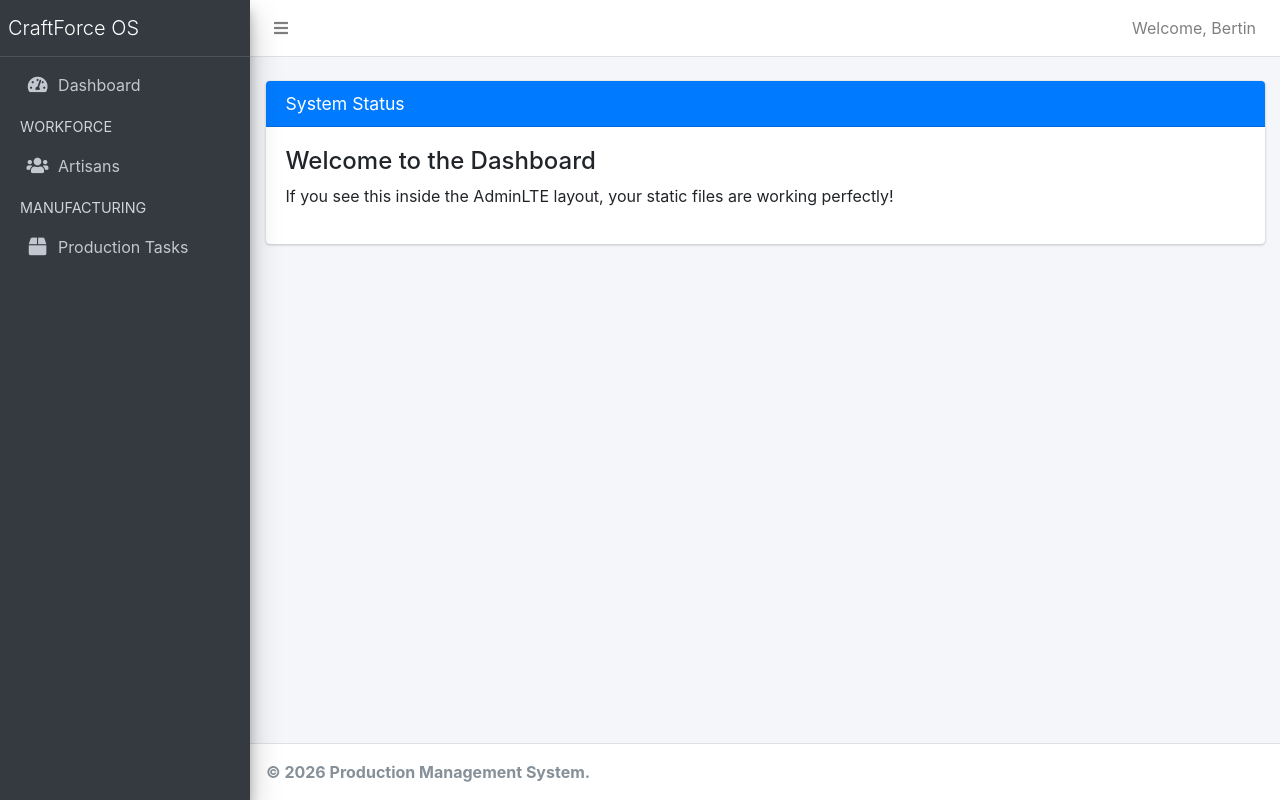
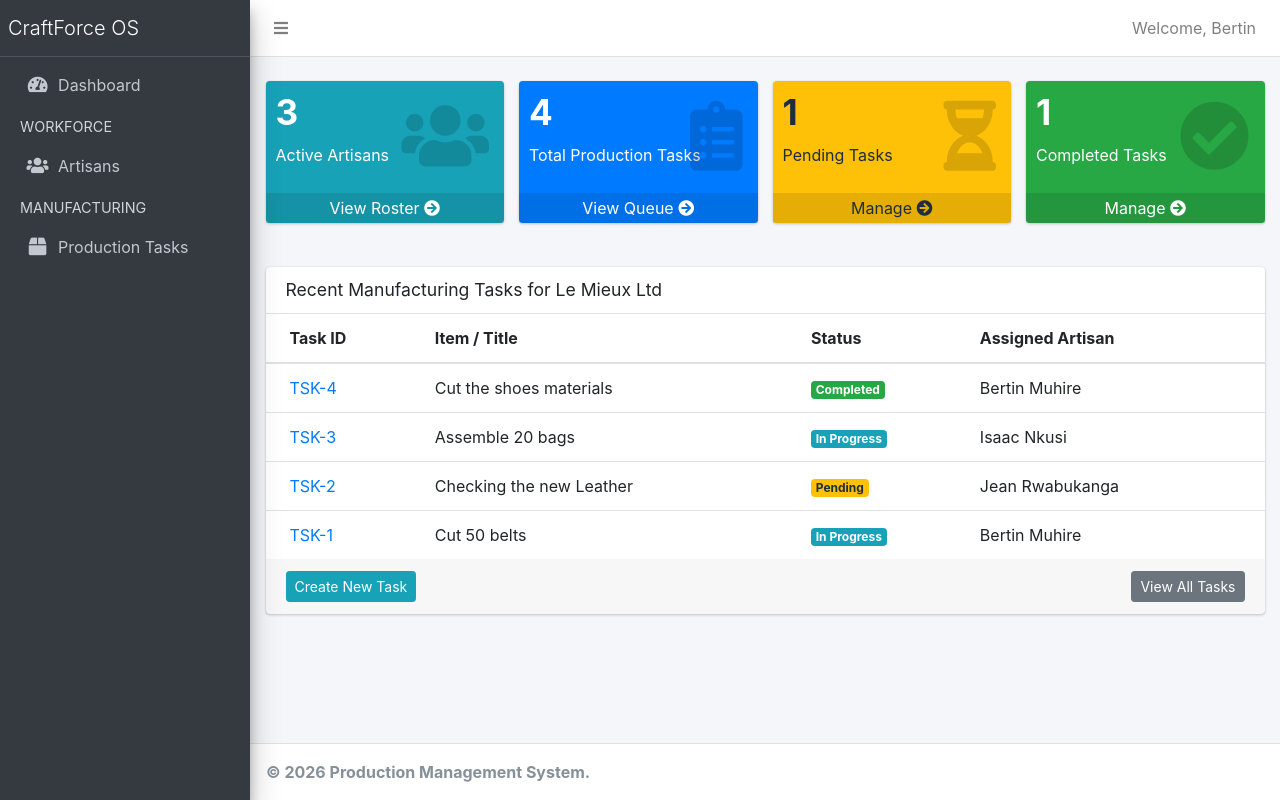
Before and after one commit to muhirebertin/FinalProductManagmentWithMl, a Django app: page / in a window 1280 px wide. Run offline with Django 5.2, Linux system fonts and the light colour scheme; a user stored in the database is signed in; data comes from the database, SQL or seed files in the repository; some libraries are stand-ins or nearby versions.

Commit message:
Tested the dynamic dashboard feature

```diff
--- a/production/urls.py
+++ b/production/urls.py
@@ -5,5 +5,9 @@ from . import views
 app_name = 'production'
 
 urlpatterns = [
-     # We will add our views here in Step 6
+    path('tasks/', views.task_list, name='task_list'),
+    path('tasks/<int:pk>/', views.task_detail, name='task_detail'),
+    path('tasks/add/', views.task_create, name='task_create'),
+    path('tasks/<int:pk>/edit/', views.task_update, name='task_update'),
+    path('tasks/<int:pk>/delete/', views.task_delete, name='task_delete'),
 ]
--- a/production/views.py
+++ b/production/views.py
@@ -1,5 +1,68 @@
 # production/views.py
-from django.shortcuts import render
+from django.shortcuts import render, redirect, get_object_or_404
+from django.contrib.auth.decorators import login_required
+from .models import ProductionTask
+from .forms import ProductionTaskForm
+from employees.models import Employee
 
+
+@login_required(login_url='/admin/login/')
 def dashboard(request):
-    return render(request, 'dashboard.html')
+    # Calculate live statistics from the database
+    total_artisans = Employee.objects.filter(is_active=True).count()
+    total_tasks = ProductionTask.objects.count()
+    pending_tasks = ProductionTask.objects.filter(status='Pending').count()
+    completed_tasks = ProductionTask.objects.filter(status='Completed').count()
+
+    # Get the 5 most recent tasks for the data table
+    recent_tasks = ProductionTask.objects.select_related('assigned_to').order_by('-created_at')[:5]
+
+    context = {
+        'total_artisans': total_artisans,
+        'total_tasks': total_tasks,
+        'pending_tasks': pending_tasks,
+        'completed_tasks': completed_tasks,
+        'recent_tasks': recent_tasks,
+    }
+    return render(request, 'dashboard.html', context)
+
+@login_required(login_url='/admin/login/')
+def task_list(request):
+    tasks = ProductionTask.objects.all().select_related('assigned_to')
+    return render(request, 'production/task_list.html', {'tasks': tasks})
+
+@login_required(login_url='/admin/login/')
+def task_create(request):
+    if request.method == 'POST':
+        form = ProductionTaskForm(request.POST)
+        if form.is_valid():
+            form.save()
+            return redirect('production:task_list')
+    else:
+        form = ProductionTaskForm()
+    return render(request, 'production/task_form.html', {'form': form, 'title': 'Assign New Task'})
+
+@login_required(login_url='/admin/login/')
+def task_detail(request, pk):
+    task = get_object_or_404(ProductionTask, pk=pk)
+    return render(request, 'production/task_detail.html', {'task': task})
+
+@login_required(login_url='/admin/login/')
+def task_update(request, pk):
+    task = get_object_or_404(ProductionTask, pk=pk)
+    if request.method == 'POST':
+        form = ProductionTaskForm(request.POST, instance=task)
+        if form.is_valid():
+            form.save()
+            return redirect('production:task_list')
+    else:
+        form = ProductionTaskForm(instance=task)
+    return render(request, 'production/task_form.html', {'form': form, 'title': 'Edit Task'})
+
+@login_required(login_url='/admin/login/')
+def task_delete(request, pk):
+    task = get_object_or_404(ProductionTask, pk=pk)
+    if request.method == 'POST':
+        task.delete()
+        return redirect('production:task_list')
+    return render(request, 'production/task_confirm_delete.html', {'task': task})
--- a/templates/base.html
+++ b/templates/base.html
@@ -52,7 +52,7 @@
                     </li>
                     <li class="nav-header">MANUFACTURING</li>
                     <li class="nav-item">
-                        <a href="#" class="nav-link">
+                        <a href="{% url 'production:task_list' %}" class="nav-link">
                             <i class="nav-icon fas fa-box"></i>
                             <p>Production Tasks</p>
                         </a>
--- a/templates/dashboard.html
+++ b/templates/dashboard.html
@@ -3,14 +3,111 @@
 
 {% block content %}
 <div class="row">
+    <!-- Stat Box 1: Total Artisans -->
+    <div class="col-lg-3 col-6">
+        <div class="small-box bg-info">
+            <div class="inner">
+                <h3>{{ total_artisans }}</h3>
+                <p>Active Artisans</p>
+            </div>
+            <div class="icon">
+                <i class="fas fa-users"></i>
+            </div>
+            <a href="{% url 'employees:employee_list' %}" class="small-box-footer">View Roster <i class="fas fa-arrow-circle-right"></i></a>
+        </div>
+    </div>
+
+    <!-- Stat Box 2: Total Tasks -->
+    <div class="col-lg-3 col-6">
+        <div class="small-box bg-primary">
+            <div class="inner">
+                <h3>{{ total_tasks }}</h3>
+                <p>Total Production Tasks</p>
+            </div>
+            <div class="icon">
+                <i class="fas fa-clipboard-list"></i>
+            </div>
+            <a href="{% url 'production:task_list' %}" class="small-box-footer">View Queue <i class="fas fa-arrow-circle-right"></i></a>
+        </div>
+    </div>
+
+    <!-- Stat Box 3: Pending Tasks -->
+    <div class="col-lg-3 col-6">
+        <div class="small-box bg-warning">
+            <div class="inner">
+                <h3>{{ pending_tasks }}</h3>
+                <p>Pending Tasks</p>
+            </div>
+            <div class="icon">
+                <i class="fas fa-hourglass-half"></i>
+            </div>
+            <a href="{% url 'production:task_list' %}" class="small-box-footer">Manage <i class="fas fa-arrow-circle-right"></i></a>
+        </div>
+    </div>
+
+    <!-- Stat Box 4: Completed Tasks -->
+    <div class="col-lg-3 col-6">
+        <div class="small-box bg-success">
+            <div class="inner">
+                <h3>{{ completed_tasks }}</h3>
+                <p>Completed Tasks</p>
+            </div>
+            <div class="icon">
+                <i class="fas fa-check-circle"></i>
+            </div>
+            <a href="{% url 'production:task_list' %}" class="small-box-footer">Manage <i class="fas fa-arrow-circle-right"></i></a>
+        </div>
+    </div>
+</div>
+
+<!-- Recent Tasks Table -->
+<div class="row mt-4">
     <div class="col-12">
-        <div class="card card-primary">
-            <div class="card-header">
-                <h3 class="card-title">System Status</h3>
+        <div class="card">
+            <div class="card-header border-transparent">
+                <h3 class="card-title">Recent Manufacturing Tasks for Le Mieux Ltd</h3>
             </div>
-            <div class="card-body">
-                <h4>Welcome to the Dashboard</h4>
-                <p>If you see this inside the AdminLTE layout, your static files are working perfectly!</p>
+            <div class="card-body p-0">
+                <div class="table-responsive">
+                    <table class="table m-0">
+                        <thead>
+                            <tr>
+                                <th>Task ID</th>
+                                <th>Item / Title</th>
+                                <th>Status</th>
+                                <th>Assigned Artisan</th>
+                            </tr>
+                        </thead>
+                        <tbody>
+                            {% for task in recent_tasks %}
+                            <tr>
+                                <td><a href="{% url 'production:task_detail' task.pk %}">TSK-{{ task.id }}</a></td>
+                                <td>{{ task.title }}</td>
+                                <td>
+                                    {% if task.status == 'Completed' %}
+                                        <span class="badge badge-success">{{ task.status }}</span>
+                                    {% elif task.status == 'In Progress' %}
+                                        <span class="badge badge-info">{{ task.status }}</span>
+                                    {% else %}
+                                        <span class="badge badge-warning">{{ task.status }}</span>
+                                    {% endif %}
+                                </td>
+                                <td>
+                                    <div class="sparkbar" data-color="#00a65a" data-height="20">{{ task.assigned_to|default:"Unassigned" }}</div>
+                                </td>
+                            </tr>
+                            {% empty %}
+                            <tr>
+                                <td colspan="4" class="text-center">No recent tasks found.</td>
+                            </tr>
+                            {% endfor %}
+                        </tbody>
+                    </table>
+                </div>
+            </div>
+            <div class="card-footer clearfix">
+                <a href="{% url 'production:task_create' %}" class="btn btn-sm btn-info float-left">Create New Task</a>
+                <a href="{% url 'production:task_list' %}" class="btn btn-sm btn-secondary float-right">View All Tasks</a>
             </div>
         </div>
     </div>
```
Also changed, not shown: production/forms.py (added, +16 -0 lines), production/templates/production/task_confirm_delete.html (added, +25 -0 lines), production/templates/production/task_detail.html (added, +51 -0 lines), production/templates/production/task_form.html (added, +34 -0 lines), production/templates/production/task_list.html (added, +67 -0 lines).
